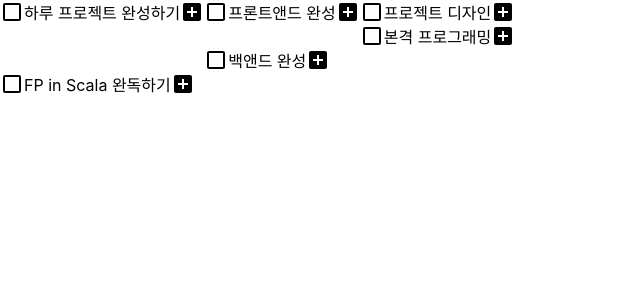
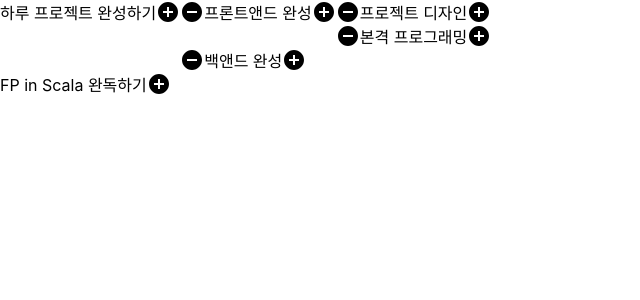
Before and after one commit to tomatophobia/haru-frontend, a React (Create React App) app: page / in a window 1280 px wide. Shown: the top 300 px of the page, without its empty margins (0-640 px from the left). Built offline with nearby package versions, Linux system fonts and the light colour scheme.

Commit message:
remove 버튼 껍데기 구현

```diff
--- a/src/components/Node.js
+++ b/src/components/Node.js
@@ -1,5 +1,5 @@
 import React from "react";
-import { CheckBox, CheckBoxOutlineBlank, AddBox } from "@material-ui/icons";
+import { AddCircle, RemoveCircle } from "@material-ui/icons";
 import "./Node.scss";
 import cn from "classnames";
 
@@ -8,12 +8,12 @@
 
   return (
     <div className={`Node level${level}`}>
+      {id.length !== 1 && (<div className="remove"> <RemoveCircle /> </div>) }
       <div className={cn("checkbox", { checked })} onClick={() => onToggle(id)}>
-        {checked ? <CheckBox /> : <CheckBoxOutlineBlank />}
         <div className="text">{text}</div>
       </div>
       <div className="add" onClick={() => onAppend(id)}>
-        <AddBox />
+        <AddCircle />
       </div>
     </div>
   );
--- a/src/components/Node.scss
+++ b/src/components/Node.scss
@@ -1,5 +1,11 @@
 .Node {
   display: flex;
+}
+
+.remove {
+  display: flex;
+  font-size: 1.5rem;
+  cursor: pointer;
 }
 
 .checkbox {
```
